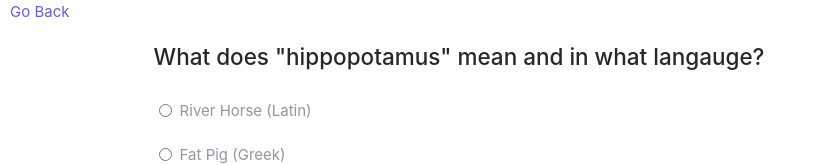
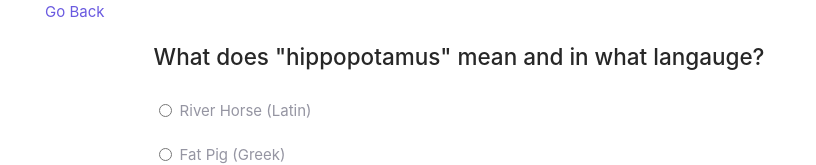
Before and after one commit to Bolaji-hub/Quiz-App, a Vue app: page /category/animals in a window 1280 px wide. Shown: the top 165 px of the page, without its empty margins (0-816 px from the left). Built offline with nearby package versions, Linux system fonts and the light colour scheme.

Commit message:
- modify the link button

```diff
--- a/src/pages/Category.vue
+++ b/src/pages/Category.vue
@@ -154,8 +154,8 @@ main {
 }
 .link {
   color: #6a5ae0;
-  padding: 5px;
-  margin: 5px;
+  padding: 25px;
+  margin: 20px;
   text-decoration: none;
   cursor: pointer;
 }
```
